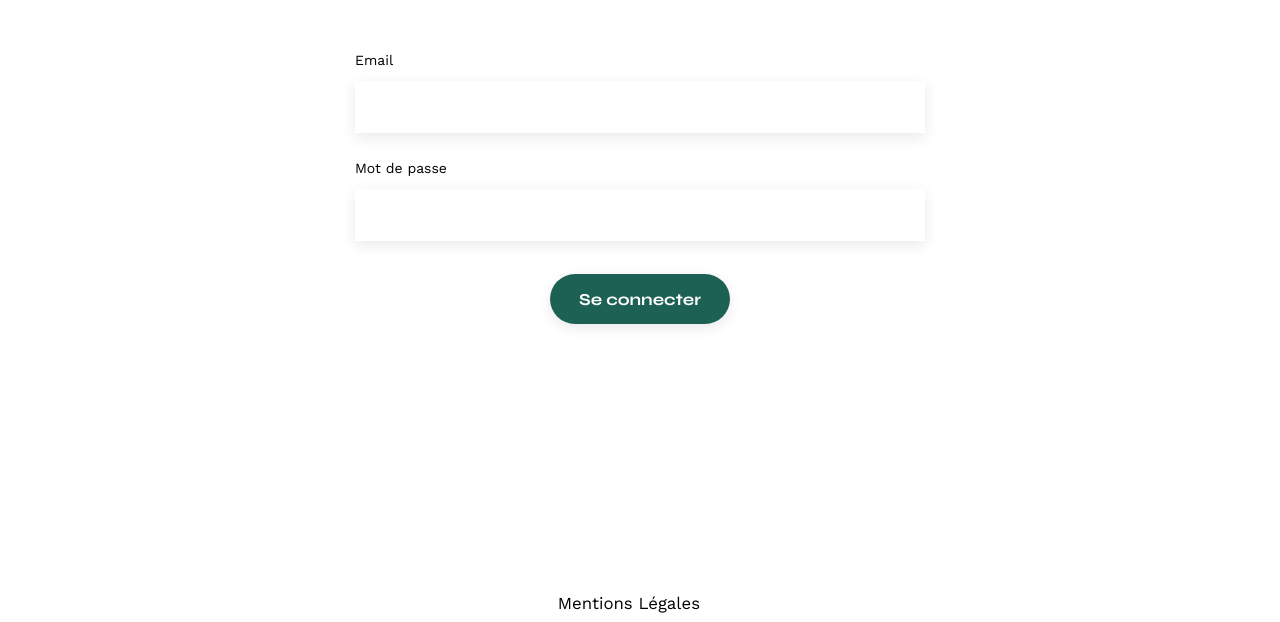
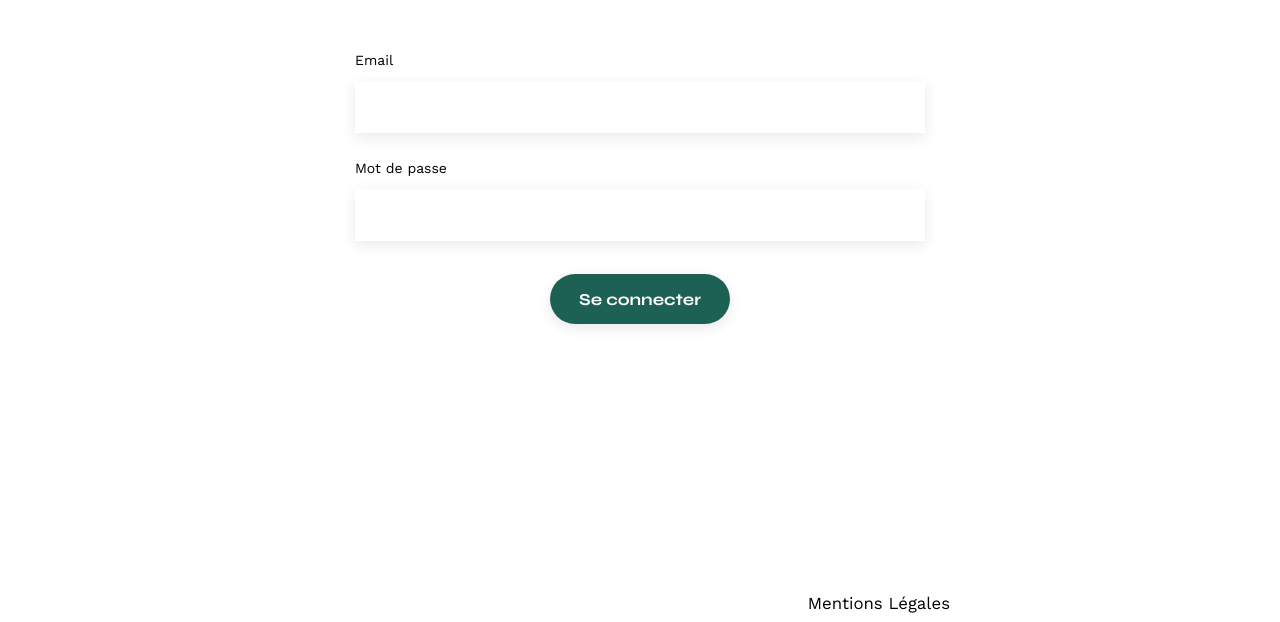
Before and after one commit to DimitriKOBASSIAN/P3, a plain HTML site: page FrontEnd/login.html in a window 1280 px wide. Shown: the part 178-800 px from the top of the page. Drawn offline with nearby package versions, Linux system fonts and the light colour scheme.

Commit message:
small fix in styling for the Mentions Legales in login page

```diff
--- a/FrontEnd/assets/style.css
+++ b/FrontEnd/assets/style.css
@@ -273,10 +273,13 @@ input[type="submit"]{
 }
 
 .footer-login {
-position:absolute;
-width: 50%;
-bottom: 0;
-padding-bottom: 10px;
+	position: fixed;
+	bottom: 0;
+	width: 50%;
+	padding-bottom: 10px;
+	margin: auto;
+	left: 0;
+	right: 0;
 }
 footer nav ul {
 	display: flex;
```
